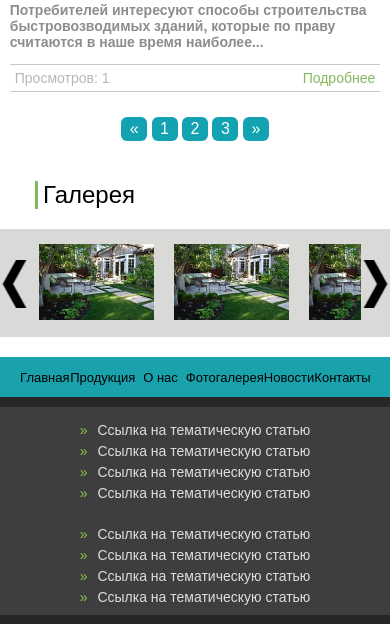
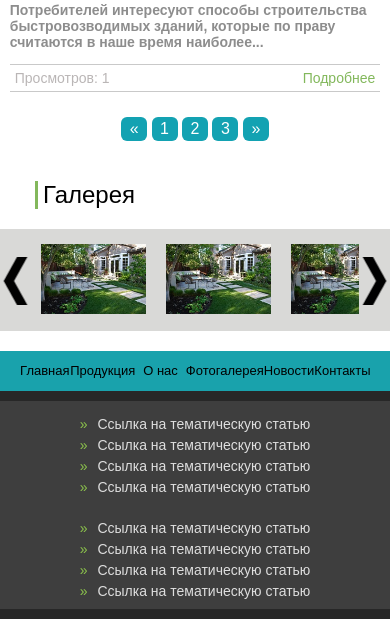
Before and after one commit to DROTIK-pyt/DROTIK-pyt.github.io, a PHP site: page / in a window 390 px wide. Shown: the part 3491-4115 px from the top of the page. Run offline with PHP 8.4, Linux system fonts and the light colour scheme; some libraries are stand-ins or nearby versions.

Commit message:
Update mobile.css

```diff
--- a/css/mobile.css
+++ b/css/mobile.css
@@ -204,6 +204,6 @@
 		flex-direction: column;
 	}
 	.gallery .photo img {
-		width: 115px;
+		width: 105px;
 	}
 }
```
